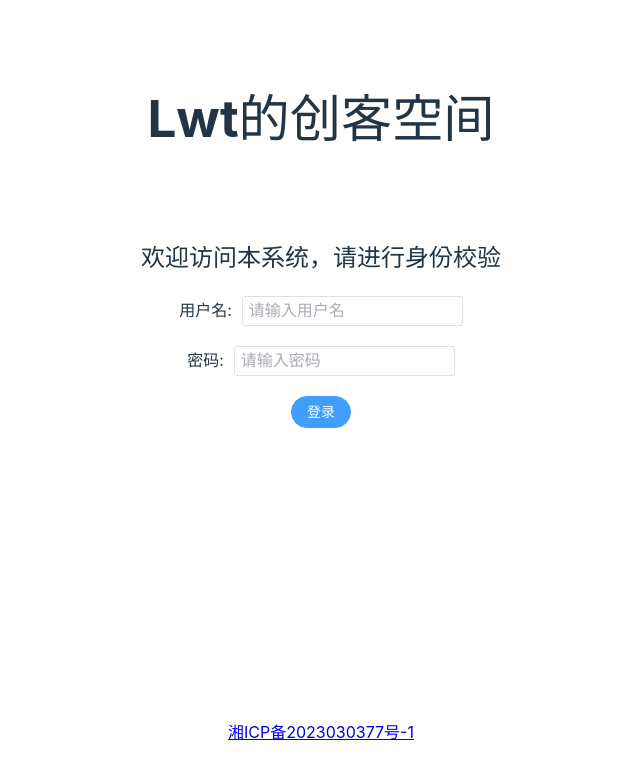
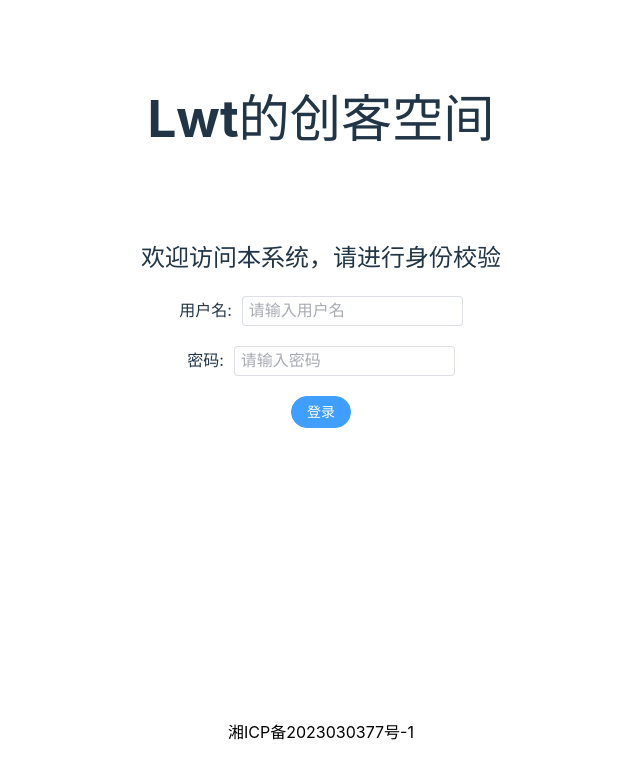
Before and after one commit to Lwt235/Lwt-Craft, a Vue app in the folder mytest/: page / in a window 1280 px wide. Shown: the top 778 px of the page, without its empty margins (319-959 px from the left). Built offline with nearby package versions, Linux system fonts and the light colour scheme.

Commit message:
修改部分外观

```diff
--- a/mytest/src/App.vue
+++ b/mytest/src/App.vue
@@ -27,7 +27,7 @@
             <router-view></router-view>
         </el-main>
     </el-container>
-    <a href="https://beian.miit.gov.cn/" target="_blank">湘ICP备2023030377号-1</a>
+    <a href="https://beian.miit.gov.cn/" target="_blank" style="text-decoration: none; color:black">湘ICP备2023030377号-1</a>
 </template>
 
 <script setup>
```
